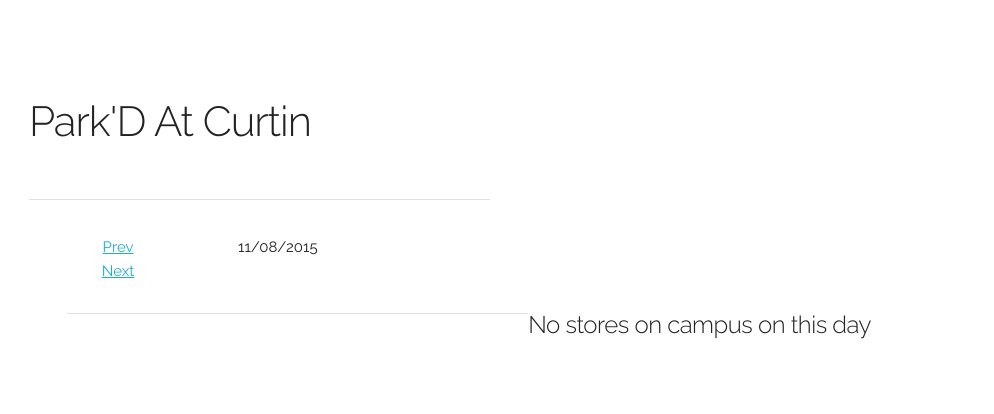
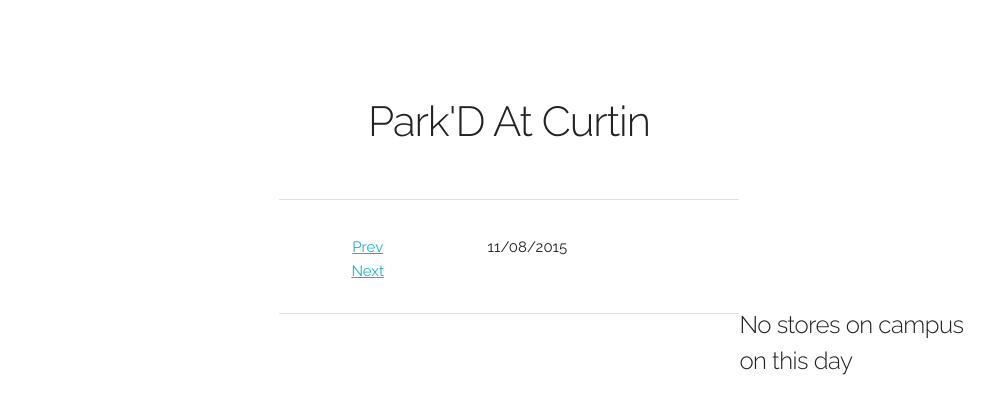
Before and after one commit to Mause/parkd, a Flask app: a page that uses templates/index.html in a window 1280 px wide. Shown: the top 414 px of the page, without its empty margins (131-1125 px from the left). Run offline with Flask 2, Linux system fonts and the light colour scheme.

Commit message:
Center things

```diff
--- a/templates/index.html
+++ b/templates/index.html
@@ -21,6 +21,7 @@
   –––––––––––––––––––––––––––––––––––––––––––––––––– -->
   <link rel="stylesheet" href="{{ url_for('static', filename='css/lib/normalize.css') }}">
   <link rel="stylesheet" href="{{ url_for('static', filename='css/lib/skeleton.css') }}">
+  <link rel="stylesheet" href="{{ url_for('static', filename='css/app.css') }}">
 
   <!-- Favicon
   –––––––––––––––––––––––––––––––––––––––––––––––––– -->
@@ -33,14 +34,14 @@
   –––––––––––––––––––––––––––––––––––––––––––––––––– -->
   <div class="container">
     <header>
-        <div class="row" style="margin-top: 10%">
+        <div class="row" style="margin-top: 10%; text-align: center;">
             <div class="twelve columns">
                 <h2>Park'D At Curtin</h2>
             </div>
         </div>
 
         <nav class="row" style="text-align: center;">
-            <div class="six columns">
+            <div class="six columns offset-by-three">
                 <hr/>
                 <div class="one-third column">
                     <a href="{{ prev_page }}">Prev</a>
@@ -53,37 +54,35 @@
                 </div>
             </div>
         </nav>
-        <div class="six columns">
+        <div class="six columns offset-by-three">
             <hr/>
         </div>
-        <div class="six columns"></div>
+        <div class="six columns offset-by-three"></div>
         <br/>
     </header>
 
     <section>
-        <div style="margin-left:auto; margin-right:auto;">
         {% for place, subvisits in visits.items() %}
             <div class="row">
-                    <div class="six columns" style="text-align: center">
+                <div class="six columns offset-by-three" style="text-align: center">
                     <strong>{{ place }}</strong>
                 </div>
             </div>
             {% for visit in subvisits %}
                 <div class="row" style="margin: 0 auto;">
-                        <div class="six columns" style="text-align: center">
+                    <div class="six columns offset-by-three" style="text-align: center">
                         {{ visit }}
                     </div>
                 </div>
             {% endfor %}
             <div class="row">
-                    <div class="six columns">
+                <div class="six columns offset-by-three">
                     <hr/>
                 </div>
             </div>
         {% else %}
             <h5>No stores on campus on this day</h5>
         {% endfor %}
-        </div>
     </section>
   </div>
 
```
Lines whose indentation alone changed are shown as unchanged.
